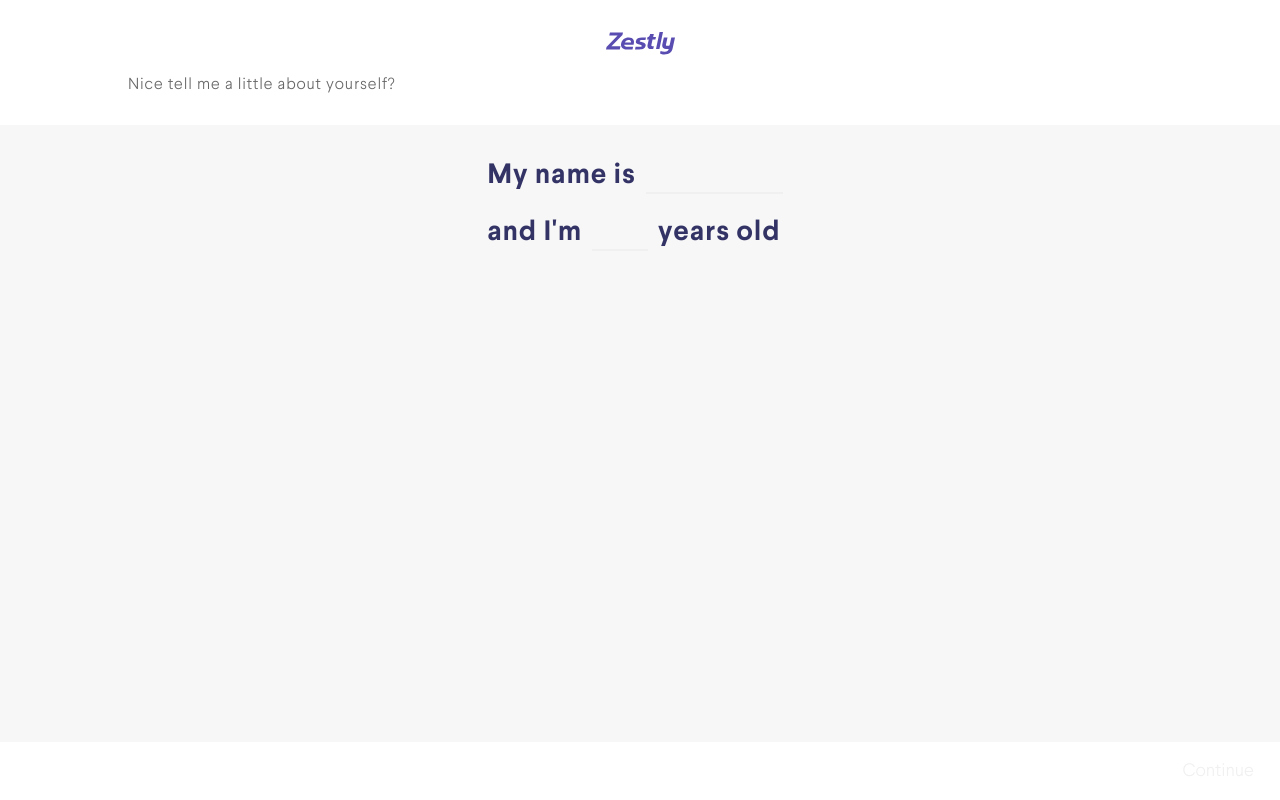
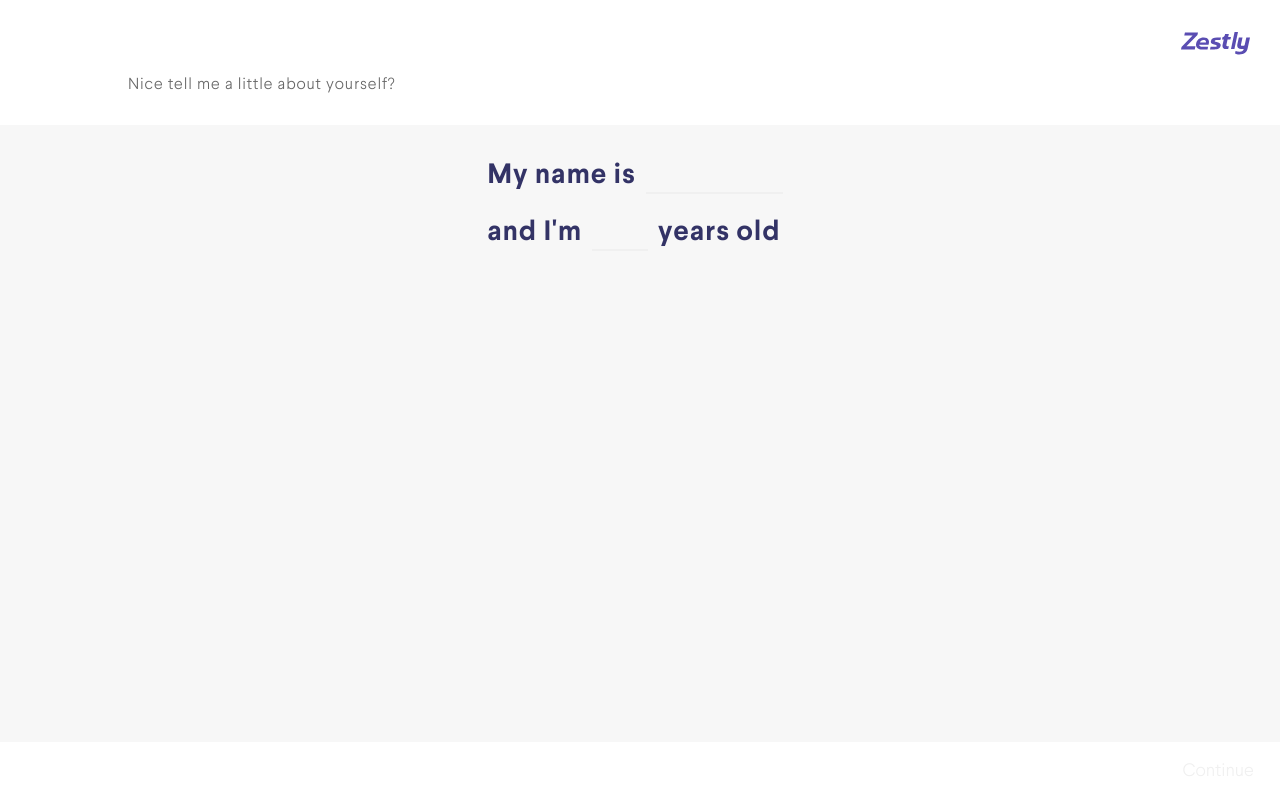
Before and after one commit to jonathanpuc/zestly, a React (Create React App) app: page /onboarding in a window 1280 px wide. Built offline with nearby package versions, Linux system fonts and the light colour scheme.

Commit message:
enhance NavHeader, start edit profile page

```diff
--- a/src/Routes.tsx
+++ b/src/Routes.tsx
@@ -6,6 +6,7 @@ import Meets from './containers/meets'
 import Dashboard from './containers/dashboard'
 import Meet from './containers/meets/Page'
 import Settings from './containers/settings'
+import ProfileEdit from './containers/profile/Edit'
 // import Navigation from './components/general/Navigation'
 // import Home from "./containers/Home";
 // import Notes from "./containers/Notes";
@@ -66,6 +67,7 @@ const Routes = ({ authenticated }: { authenticated: boolean }) => (
         <AuthenticatedRoute path="/onboarding" exact={false} component={Onboarding} authenticated={authenticated} />
         <AuthenticatedRoute path="/meets" exact={false} component={Meets} authenticated={authenticated} />
         <AuthenticatedRoute path="/meet" exact={false} component={Meet} authenticated={authenticated} />
+        <AuthenticatedRoute path="/profile/edit" exact={true} component={ProfileEdit} authenticated={authenticated} />
         <Route component={NotFound} />
     </Switch>
 
--- a/src/components/general/LogoNav.tsx
+++ b/src/components/general/NavHeader.tsx
@@ -4,14 +4,16 @@ import logo from '../../img/logo.svg'
 import arrowLeft from '../../img/icons/arrow-left.svg'
 import { withRouter, RouteComponentProps } from 'react-router-dom'
 import share from '../../img/icons/share.svg'
+import tick from '../../img/icons/tick.svg'
 interface IProps extends RouteComponentProps<{}> {
     backPage: boolean,
+    heading?: string,
+    action?: { type: string, onClick: () => void },
     onBackClick?: () => void,
-    shareButton?: boolean,
     fill?: boolean
 }
 
-const LogoNav: React.SFC<IProps> = (props) => {
+const NavHeader: React.SFC<IProps> = (props) => {
     const handleBackClick = () => {
         // if callback function has been passed, call it
         if (props.onBackClick) {
@@ -19,12 +21,23 @@ const LogoNav: React.SFC<IProps> = (props) => {
         } else {
             props.history.goBack()
         }
+    }
+
+    const handleActionClick = () => {
+        if (props.action) {
+            // tslint:disable-next-line
+            props.action ? props.action.onClick() : () => { }
+        }
 
     }
 
-    const shareFunction = () => {
-        console.log('share clicked')
+    const actionIconReducer = {
+        share,
+        confirm: tick
     }
+
+    const actionIcon = props.action ? actionIconReducer[props.action.type] : ''
+
 
     return (
         <Outer fill={props.fill}>
@@ -33,19 +46,24 @@ const LogoNav: React.SFC<IProps> = (props) => {
                     <BackArrow ><img onClick={handleBackClick} src={arrowLeft} alt="go back" /></BackArrow>
                 )
             }
-            <Logo><img src={logo} alt="zestly" /></Logo>
 
-            {props.shareButton && <div ><img onClick={shareFunction} src={share} alt='share meet' /></div>}
+            <Heading>
+                {props.heading ? <h2>{props.heading}</h2> : <h1><img src={logo} alt="zestly" /></h1>}
+            </Heading>
+
+
+
+            {actionIcon && <div ><img onClick={handleActionClick} src={actionIcon} alt={props.action && props.action.type} /></div>}
         </Outer>
     )
 
 }
 
-export default withRouter(LogoNav)
+export default withRouter(NavHeader)
 
 const Outer = styled.div`
     display: grid;
-    grid-template-columns: repeat(3, 1fr);
+    grid-template-columns: min-content 1fr min-content;
     padding: 2.3rem 1rem 1rem 1rem;
     background-color: ${(props: any) => props.fill ? '#fff' : 'inherit'};
     img {
@@ -59,11 +77,16 @@ const Outer = styled.div`
         padding-right: 20px;
     }
 `
-
-const Logo = styled.h1`
+const Heading = styled.div`
     grid-column: 2 / 3;
     justify-self: center;
     align-items: center;
+
+    h2 {
+	color: #4A4A4A;
+    font-size: 1.8rem;
+    font-weight: 300;
+    }
 `
 
 const BackArrow = styled.div`
--- a/src/containers/dashboard/index.tsx
+++ b/src/containers/dashboard/index.tsx
@@ -18,7 +18,7 @@ class Dashboard extends React.Component<IProps, {}> {
 
         const NotFound = () => (
             <div>
-                {/* logonav with back btn on click going to '/home' */}
+                {/* NavHeader with back btn on click going to '/home' */}
                 Not found
             </div>
         )
--- a/src/containers/login/index.tsx
+++ b/src/containers/login/index.tsx
@@ -1,7 +1,7 @@
 import * as React from 'react'
 import styled from 'styled-components'
 import EmailLoginInterface from './EmailLogin'
-import LogoNav from '../../components/general/LogoNav'
+import NavHeader from '../../components/general/NavHeader'
 import logo from '../../img/logo.svg'
 import homeBG from './home.png'
 interface IState {
@@ -49,7 +49,7 @@ export default class Login extends React.Component<{}, IState> {
             <Outer>
 
                 {
-                    this.state.emailAuth ? <React.Fragment><LogoNav backPage={this.state.emailAuth} onBackClick={this.handleBackClick} /><EmailLoginInterface /></React.Fragment> : this.renderMain()
+                    this.state.emailAuth ? <React.Fragment><NavHeader backPage={this.state.emailAuth} onBackClick={this.handleBackClick} /><EmailLoginInterface /></React.Fragment> : this.renderMain()
                 }
             </Outer>
 
--- a/src/containers/meets/Page.tsx
+++ b/src/containers/meets/Page.tsx
@@ -1,5 +1,5 @@
 import * as React from 'react';
-import LogoNav from '../../components/general/LogoNav'
+import NavHeader from '../../components/general/NavHeader'
 import styled from 'styled-components'
 import cutlery from '../../img/icons/cutlery.svg'
 import pin from '../../img/icons/pin.svg'
@@ -28,6 +28,10 @@ export default class MeetPage extends React.Component<{}, IMeetPageState> {
          *
          */
 
+    }
+
+    public handleShareMeet = () => {
+        console.log('blah')
     }
     public render() {
 
@@ -78,7 +82,7 @@ export default class MeetPage extends React.Component<{}, IMeetPageState> {
         return (
             <div>
                 <Header>
-                    <LogoNav backPage={true} shareButton={true} />
+                    <NavHeader backPage={true} action={{ type: 'share', onClick: this.handleShareMeet }} />
                 </Header>
                 <MeetDetails>
                     <VenueDetails><h2>Vegie Bar</h2> <div><img src={cutlery} alt="fork and knife" /><p>Modern European</p></div></VenueDetails>
--- a/src/containers/meets/index.tsx
+++ b/src/containers/meets/index.tsx
@@ -1,5 +1,5 @@
 import * as React from 'react';
-import LogoNav from '../../components/general/LogoNav'
+import NavHeader from '../../components/general/NavHeader'
 import Search from '../../components/general/Search'
 import styled from 'styled-components'
 import MeetsList from './List'
@@ -12,7 +12,7 @@ export default class Meets extends React.Component<IMeetsProps, {}> {
         return (
             <div>
                 <Header>
-                    <LogoNav backPage={true} />
+                    <NavHeader backPage={true} />
                     <Search />
                 </Header>
                 <MeetsSection>
--- a/src/containers/onboarding/index.tsx
+++ b/src/containers/onboarding/index.tsx
@@ -4,7 +4,7 @@ import ButtonStyle from '../../components/styles/Button'
 import OnboardingLine from './OnboardingLine'
 import SmallButton from '../../components/general/SmallButton'
 import ProfilePhotoGrid from '../../components/profile/ProfilePhotoGrid'
-import LogoNav from '../../components/general/LogoNav'
+import NavHeader from '../../components/general/NavHeader'
 interface IOnboardingState {
     showing: string,
     name: string,
@@ -130,7 +130,7 @@ export default class Onboarding extends React.Component<{}, IOnboardingState> {
         return (
             <MainOuter>
                 <Header>
-                    <LogoNav backPage={this.state.showing !== 'first'} onBackClick={this.goBackStep} fill={true} />
+                    <NavHeader backPage={this.state.showing !== 'first'} onBackClick={this.goBackStep} fill={true} />
                     <Description>
                         {descriptionTitle[this.state.showing]}
                     </Description>
--- /dev/null
+++ b/src/containers/profile/Edit/index.tsx
@@ -0,0 +1,37 @@
+import * as React from 'react'
+import NavHeader from '../../../components/general/NavHeader'
+import { withRouter, RouteComponentProps } from 'react-router-dom'
+
+interface IProfileEditProps extends RouteComponentProps<{}> {
+    backPage: boolean,
+    onBackClick?: () => void,
+    shareButton?: boolean,
+    fill?: boolean
+}
+
+
+class ProfileEdit extends React.Component<IProfileEditProps, {}> {
+
+    public confirmChanges = () => {
+        console.log('changes confirmed')
+    }
+
+    public exit = () => {
+        this.props.history.push('/home/profile')
+    }
+    public render() {
+        return (
+            <div>
+                <NavHeader
+                    backPage={true}
+                    heading='Edit your profile'
+                    onBackClick={this.exit}
+                    action={{ type: 'confirm', onClick: this.confirmChanges }}
+                />
+                Edit
+            </div>
+        )
+    }
+}
+
+export default withRouter(ProfileEdit)
--- a/src/containers/settings/index.tsx
+++ b/src/containers/settings/index.tsx
@@ -1,5 +1,5 @@
 import * as React from 'react'
-import LogoNav from '../../components/general/LogoNav'
+import NavHeader from '../../components/general/NavHeader'
 import styled from 'styled-components'
 import copy from '../../img/icons/copy.svg'
 import eyehide from '../../img/icons/eyehide.svg'
@@ -81,7 +81,7 @@ class AccountSettings extends React.Component<IAccountSettingsProps, IAccountSet
 
         return (
             <div>
-                <LogoNav backPage={true} />
+                <NavHeader backPage={true} />
                 <Heading>Account settings</Heading>
                 <InputGroup>
                     <label htmlFor="feastsRange">
```
